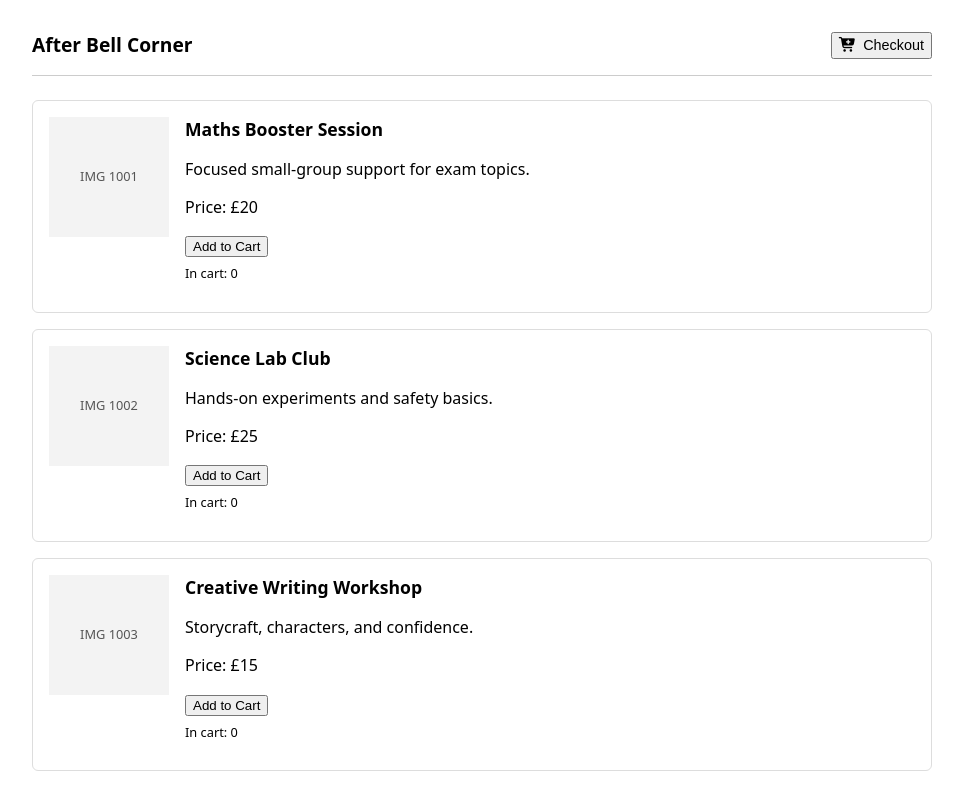
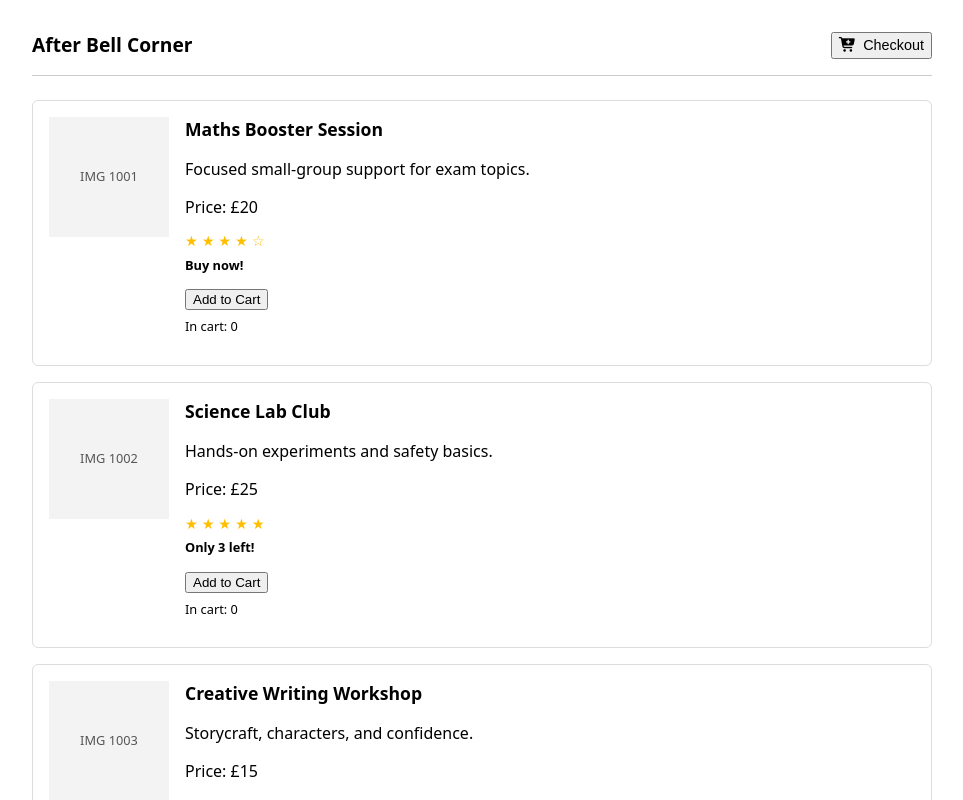
Before and after one commit to atharvvagarud/afterbellcorner-frontend, a Vue app: page / in a window 1280 px wide. Shown: the top 800 px of the page, without its empty margins (158-1121 px from the left). Built offline with nearby package versions, Linux system fonts and the light colour scheme.

Commit message:
feature: now shows star rating, low stock warning and per-item stock count

```diff
--- a/src/assets/styles.css
+++ b/src/assets/styles.css
@@ -4,3 +4,47 @@ body {
   margin: 2rem auto;
   line-height: 1.4;
 }
+
+
+main .product-card {
+  border: 1px solid #ddd;
+  border-radius: 6px;
+  padding: 1rem;
+  margin-bottom: 1rem;
+  display: flex;
+  gap: 1rem;
+}
+
+main .product-image {
+  width: 120px;
+  height: 120px;
+  background: #f3f3f3;
+  display: flex;
+  align-items: center;
+  justify-content: center;
+  font-size: 0.8rem;
+  color: #555;
+}
+
+main h2 {
+  margin: 0 0 0.5rem 0;
+  font-size: 1.1rem;
+}
+
+/* pulled in from ProductList.vue */
+.rating {
+  color: #ffbf00;
+  font-size: 0.9rem;
+  line-height: 1;
+}
+
+.inventory-msg {
+  font-size: 0.8rem;
+  font-weight: bold;
+  margin-top: 0.5rem;
+}
+
+.in-cart-label {
+  font-size: 0.8rem;
+  margin-top: 0.5rem;
+}
--- a/src/components/ProductList.vue
+++ b/src/components/ProductList.vue
@@ -14,6 +14,39 @@
           <h2>{{ product.title }}</h2>
           <p>{{ product.description }}</p>
           <p>Price: £{{ product.price }}</p>
+
+           <div class="rating">
+            <span
+              v-for="n in product.rating"
+              :key="product.id + '-full-' + n"
+            >
+              ★
+            </span>
+            <span
+              v-for="n in 5 - product.rating"
+              :key="product.id + '-empty-' + n"
+            >
+              ☆
+            </span>
+          </div>
+
+           <p class="inventory-msg">
+            <span v-if="product.availableInventory === cartCount(product.id)">
+              All out!
+            </span>
+
+            <span
+              v-else-if="product.availableInventory - cartCount(product.id) < 5"
+            >
+              Only
+              {{ product.availableInventory - cartCount(product.id) }}
+              left!
+            </span>
+
+            <span v-else>
+              Buy now!
+            </span>
+          </p>
 
           <!-- Button respects inventory -->
           <button
@@ -74,6 +107,20 @@ export default {
   font-size: 1.1rem;
 }
 
+.rating {
+  color: #ffbf00;
+  font-size: 0.9rem;
+  line-height: 1;
+  margin-bottom: 0.5rem;
+}
+
+.inventory-msg {
+  font-size: 0.8rem;
+  font-weight: bold;
+  margin-top: 0.5rem;
+}
+
+
 .in-cart-label {
   font-size: 0.8rem;
   margin-top: 0.5rem;
```
